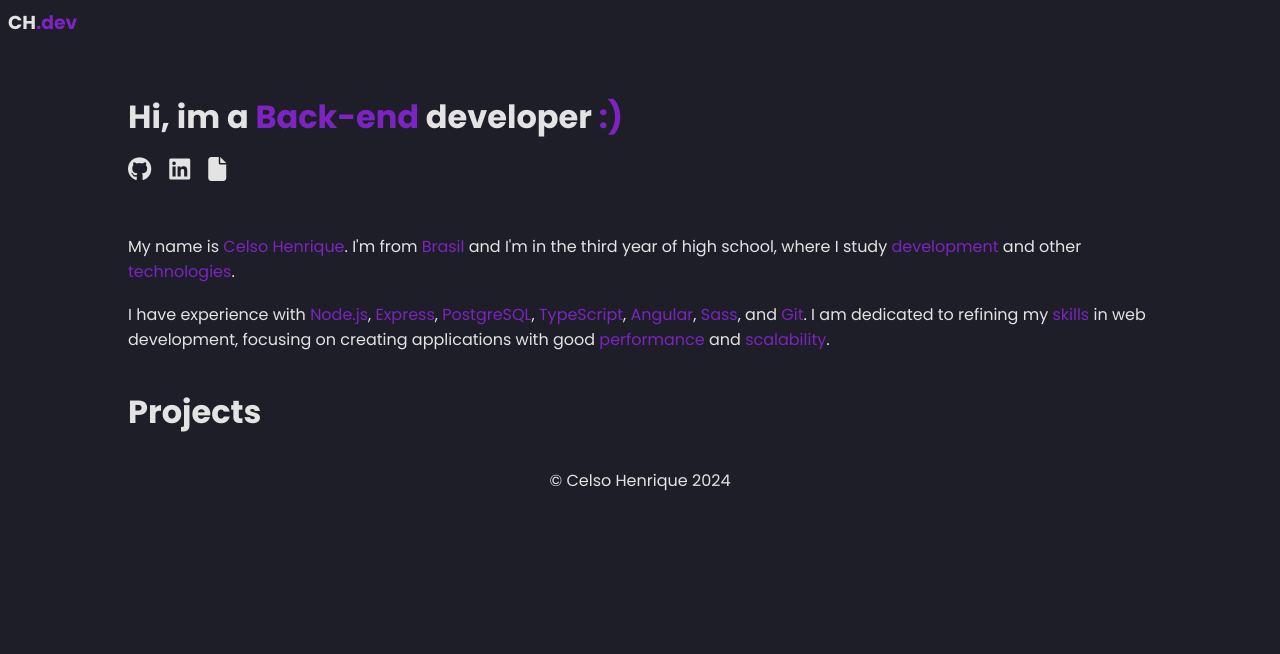
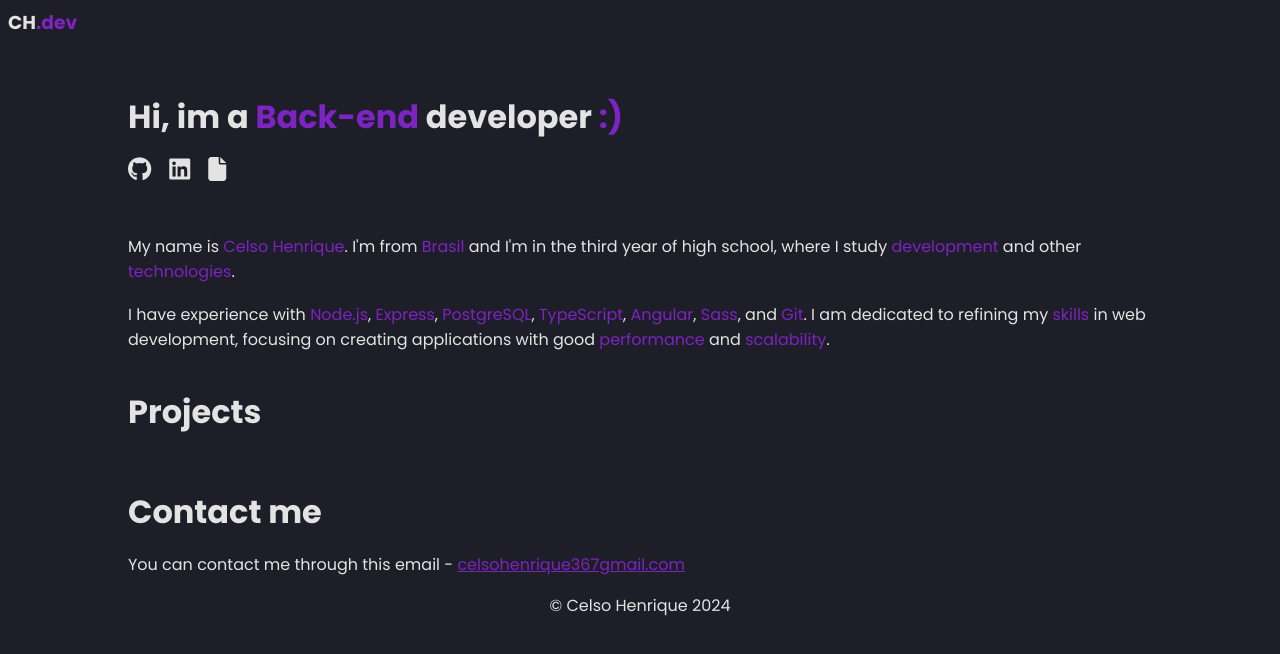
Before and after one commit to nothiaki/nothiaki.github.io, an Angular app: page / in a window 1280 px wide. Shown: the top 654 px of the page. Built offline with nearby package versions, Linux system fonts and the light colour scheme; no server answers.

Commit message:
feat: contact component

```diff
--- /dev/null
+++ b/src/app/components/contact/contact.component.html
@@ -0,0 +1,8 @@
+<main>
+    <div class="title-container">
+        <h1>Contact me</h1>
+    </div>
+    <p>You can contact me through this email -
+        <a href="mailto:celsohenrique367@gmail.com">celsohenrique367gmail.com</a>
+    </p>
+</main>
--- /dev/null
+++ b/src/app/components/contact/contact.component.scss
@@ -0,0 +1,11 @@
+@use 'colors' as *;
+
+main {
+    display: flex;
+    flex-direction: column;
+    gap: 16px;
+
+    p a {
+        color: $primary;
+    }
+}
--- a/src/app/components/home/home.component.html
+++ b/src/app/components/home/home.component.html
@@ -26,4 +26,5 @@
         <span>performance</span> and <span>scalability</span>.</p>
     </div>
     <app-projects></app-projects>
+    <app-contact></app-contact>
 </main>
--- a/src/app/components/home/home.component.ts
+++ b/src/app/components/home/home.component.ts
@@ -1,12 +1,13 @@
 import { Component, OnInit } from '@angular/core';
 import { ProjectsComponent } from "../projects/projects.component";
+import { ContactComponent } from "../contact/contact.component";
 
 @Component({
     selector: 'app-home',
     standalone: true,
     templateUrl: './home.component.html',
     styleUrl: './home.component.scss',
-    imports: [ProjectsComponent]
+    imports: [ProjectsComponent, ContactComponent]
 })
 export class HomeComponent implements OnInit {
   face: string = '';
```
Also changed, not shown: src/app/components/contact/contact.component.ts (added, +12 -0 lines), 1 other file (tests, documents, lock files or other folders).
